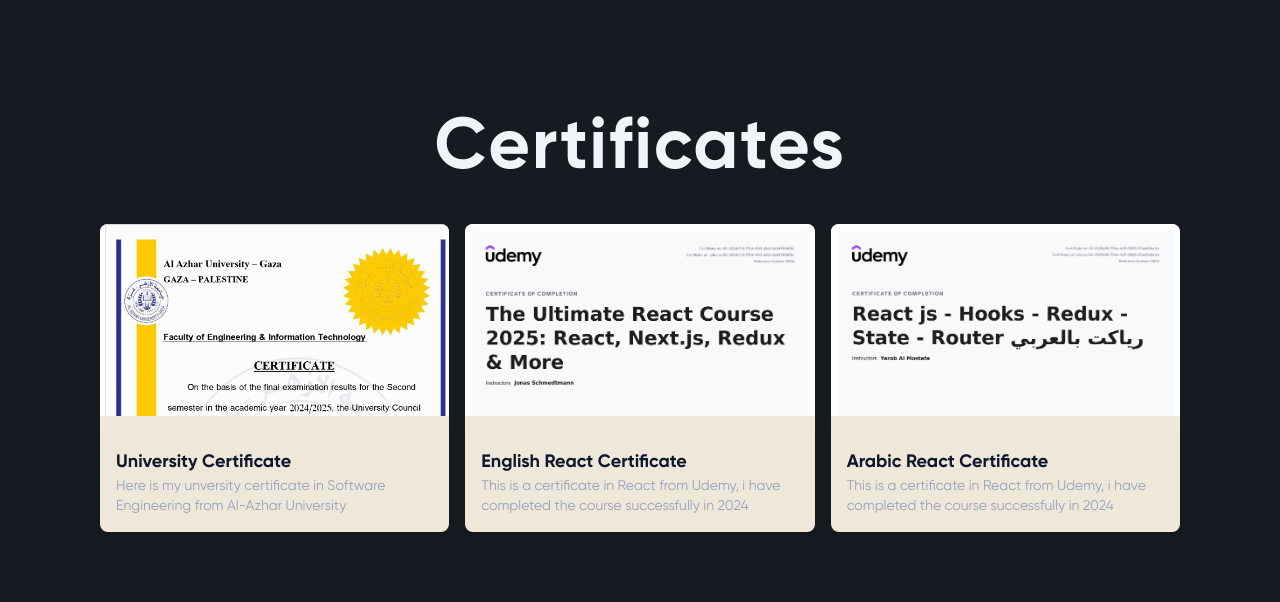
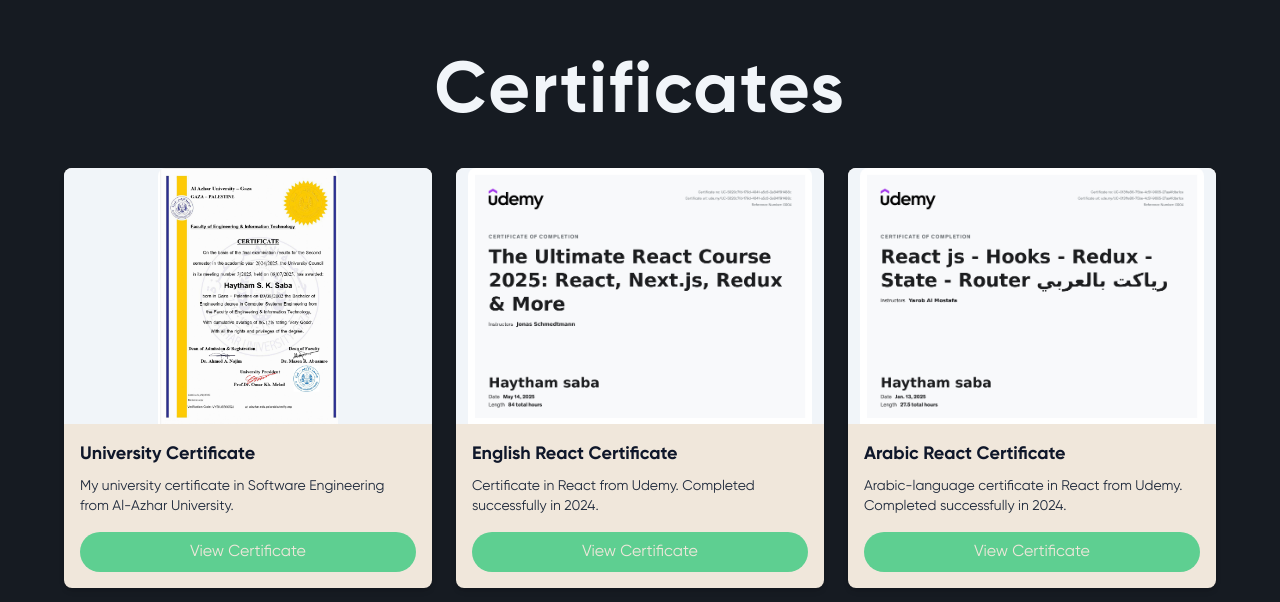
Before and after one commit to HaythamSaba/reactPortfolio, a React (Vite) app: page / in a window 1280 px wide. Shown: the part 1678-2280 px from the top of the page. Built offline with nearby package versions, Linux system fonts and the light colour scheme.

Commit message:
adding Certificate

```diff
--- a/src/components/Certificates.jsx
+++ b/src/components/Certificates.jsx
@@ -1,52 +1,107 @@
+"use client";
+import { useState, useEffect } from "react";
+
 function Certificates() {
   const certificates = [
     {
       name: "University Certificate",
-      imageUrl: "/university-Certificate.jpg",
+      imageUrl: "/university-Certificate.jpg", // vertical
       description:
-        "Here is my unversity certificate in Software Engineering from Al-Azhar University",
+        "My university certificate in Software Engineering from Al-Azhar University.",
     },
     {
       name: "English React Certificate",
       imageUrl: "/Certificate-Eng-React.jpg",
       description:
-        "This is a certificate in React from Udemy, i have completed the course successfully in 2024",
+        "Certificate in React from Udemy. Completed successfully in 2024.",
     },
     {
       name: "Arabic React Certificate",
       imageUrl: "/Certificate-Arb-React.jpg",
       description:
-        "This is a certificate in React from Udemy, i have completed the course successfully in 2024",
+        "Arabic-language certificate in React from Udemy. Completed successfully in 2024.",
     },
   ];
+
+  const [openIndex, setOpenIndex] = useState(null);
+
+  useEffect(() => {
+    const handleKeyDown = (e) => {
+      if (e.key === "Escape") setOpenIndex(null);
+    };
+    window.addEventListener("keydown", handleKeyDown);
+    return () => window.removeEventListener("keydown", handleKeyDown);
+  }, []);
+
   return (
-    <div>
-      <div
-        className="bg-darkBackground  min-h-screen  flex flex-col justify-center items-center"
+    <section
       id="certificates"
+      className="bg-darkBackground min-h-screen flex flex-col justify-center items-center py-16"
     >
       <h2 className="text-7xl font-extrabold tracking-wide text-slate-100 text-center mb-10">
         Certificates
       </h2>
-        <div className="template  grid grid-cols-1 md:grid-cols-2 lg:grid-cols-3 gap-4">
+
+      <div className="grid grid-cols-1 md:grid-cols-2 lg:grid-cols-3 gap-6 w-11/12 max-w-6xl">
         {certificates.map((certificate, index) => (
-            <div className="bg-background rounded-lg">
           <div
-                className="w-full h-48 bg-top bg-cover mb-4 rounded-t-lg"
-                style={{ backgroundImage: `url(${certificate.imageUrl})` }}
-              ></div>
+            key={index}
+            className="bg-background rounded-lg overflow-hidden shadow-md hover:shadow-xl transition-shadow"
+          >
+            {/* Image wrapper that adapts to any aspect ratio */}
+            <div className="relative w-full h-64 flex items-center justify-center bg-slate-100">
+              <img
+                src={certificate.imageUrl}
+                alt={`Preview of ${certificate.name}`}
+                className="max-h-full max-w-full object-contain rounded-t-lg"
+              />
+            </div>
 
-              <div key={index} className="p-4 shadow-md">
-                <h3 className="text-lg font-semibold text-slate-900">{certificate.name}</h3>
-                <p className="text-sm text-slate-400">
+            <div className="p-4 flex flex-col justify-between">
+              <div>
+                <h3 className="text-lg font-semibold text-slate-900 mb-2">
+                  {certificate.name}
+                </h3>
+                <p className="text-sm text-slate-800 mb-4">
                   {certificate.description}
                 </p>
               </div>
+              <button
+                className="bg-primary-500 hover:bg-primary-600 text-background py-2 px-4 rounded-full transition-colors"
+                onClick={() => setOpenIndex(index)}
+              >
+                View Certificate
+              </button>
+            </div>
+
+            {/* Modal */}
+            {openIndex === index && (
+              <div
+                className="fixed inset-0 flex items-center justify-center z-50 bg-black bg-opacity-70 backdrop-blur-sm"
+                onClick={() => setOpenIndex(null)}
+              >
+                <div
+                  className="bg-background p-6 rounded-2xl relative max-w-5xl mx-4 shadow-lg"
+                  onClick={(e) => e.stopPropagation()}
+                >
+                  <img
+                    src={certificate.imageUrl}
+                    alt={`Full view of ${certificate.name}`}
+                    className="max-h-[90vh] w-auto mx-auto rounded-lg"
+                  />
+                  <button
+                    className="absolute top-3 right-3 bg-primary-500 hover:bg-primary-600 text-background rounded-full py-1 px-3 text-sm"
+                    onClick={() => setOpenIndex(null)}
+                  >
+                    ✕
+                  </button>
+                </div>
+              </div>
+            )}
           </div>
         ))}
       </div>
-      </div>
-    </div>
+    </section>
   );
 }
 
```
Lines whose indentation alone changed are shown as unchanged.
